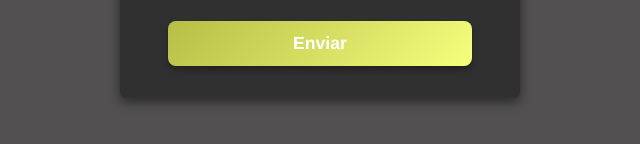
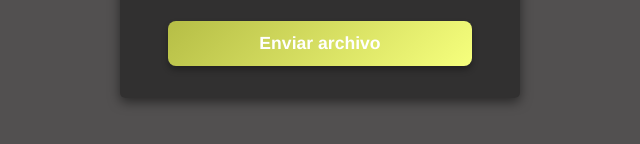
Before and after one commit to FelipeSan17777/Thot, a website: page public/index.html in a window 1280 px wide. Shown: the part 240-384 px from the top of the page, 320-960 px from the left. Drawn offline with Linux system fonts and the light colour scheme.

Commit message:
primera ver

```diff
--- a/package.json
+++ b/package.json
@@ -14,6 +14,7 @@
     "docx-parser": "^0.2.1",
     "dotenv": "^17.2.1",
     "express": "^5.1.0",
+    "franc": "^6.2.0",
     "mammoth": "^1.9.1",
     "multer": "^2.0.2",
     "pdf-parse": "^1.1.1",
--- a/public/index.html
+++ b/public/index.html
@@ -10,7 +10,7 @@
     <h1>Sube tu pregunta en formato PDF o DOCX
   <form class="forma" action="/upload" method="POST" enctype="multipart/form-data">
     <input class="ingresar"   type="file" name="file" accept=".pdf,.docx" required />
-    <button class="btn-envio" type="submit">Enviar</button>
+    <button class="btn-envio" type="submit">Enviar archivo</button>
   </form>
 
 </body>
```
Also changed, not shown: 1 other file.
